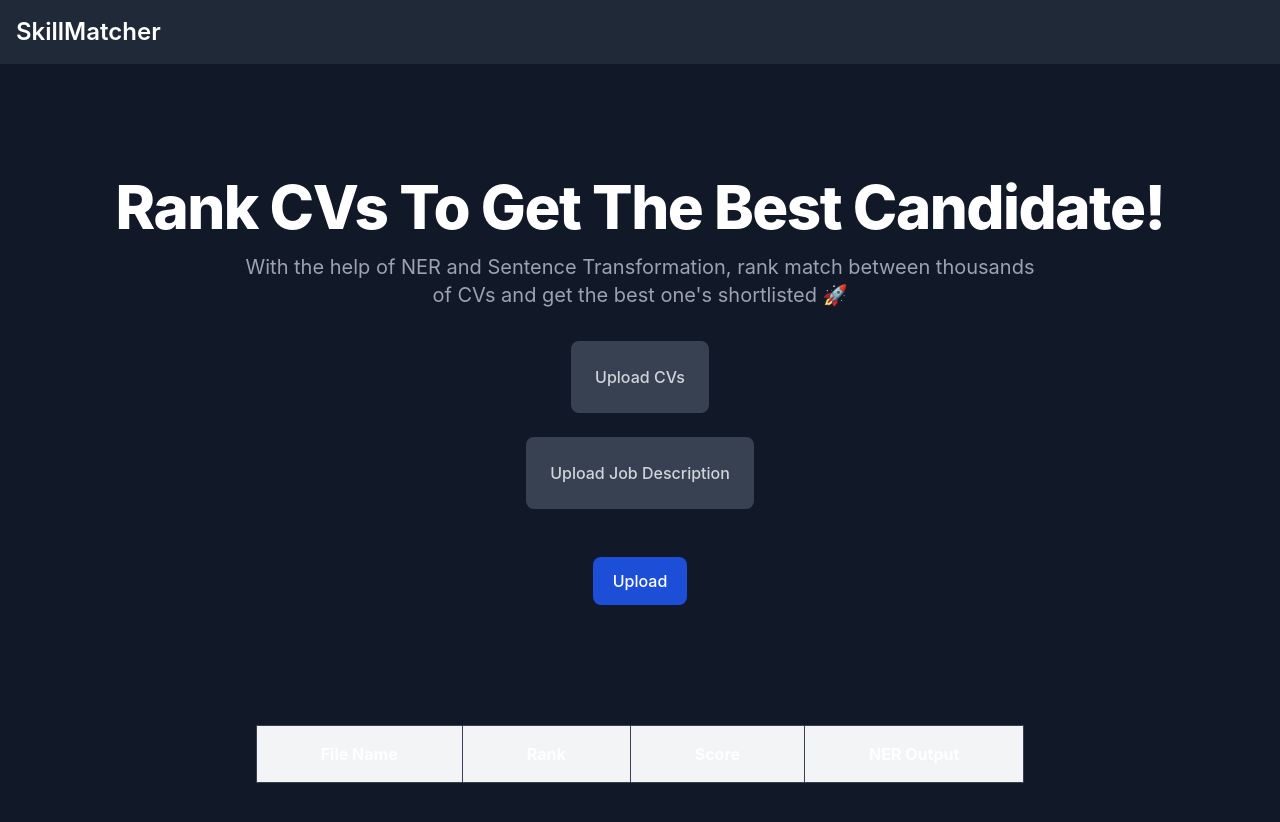
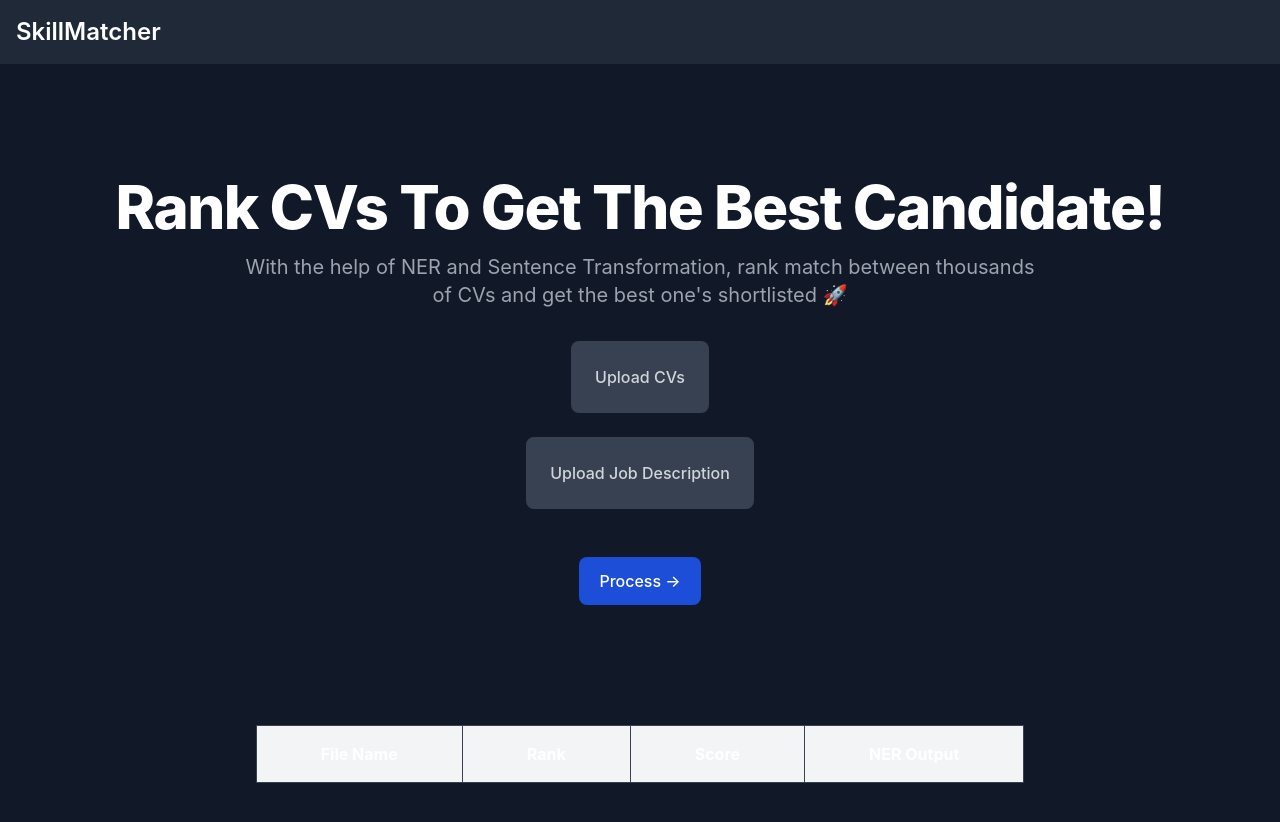
Before and after one commit to iamsid47/resume_ner_frontend, a React (Create React App) app: page / in a window 1280 px wide. Shown: the top 822 px of the page. Built offline with nearby package versions, Linux system fonts and the light colour scheme.

Commit message:
update styling

```diff
--- a/src/components/FileHandle.jsx
+++ b/src/components/FileHandle.jsx
@@ -108,7 +108,7 @@ const FileHandle = () => {
             onClick={handleUpload}
             className="inline-flex my-6 justify-center items-center py-3 px-5 text-base font-medium text-center text-white rounded-lg bg-blue-700 hover:bg-blue-800 focus:ring-4  focus:ring-blue-900 transition duration-300"
           >
-            Upload
+            Process &rarr;
           </button>
           {uploadStatus && <p className="text-white">{uploadStatus}</p>}
         </div>
```
